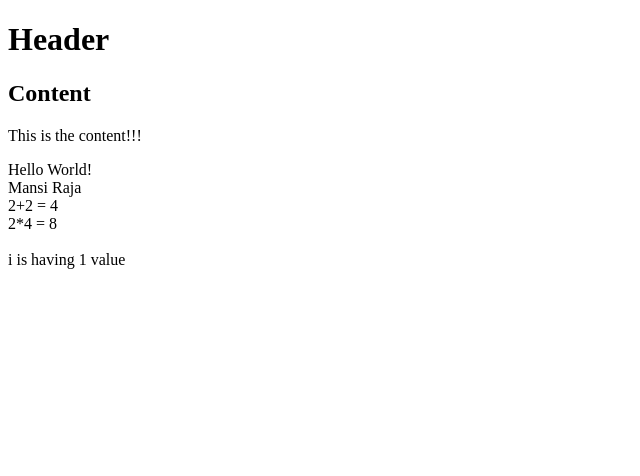
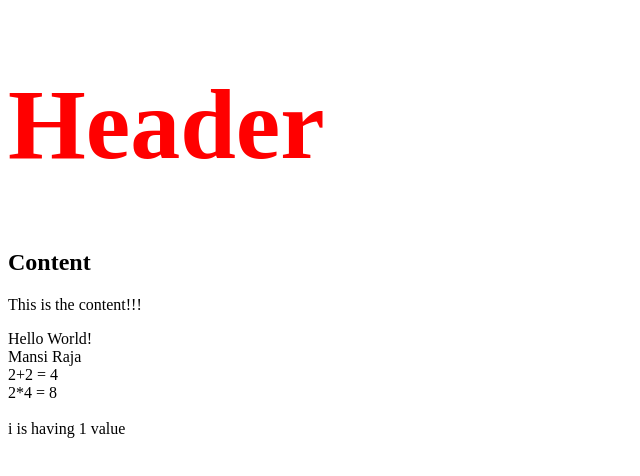
Before and after one commit to mansi-raja5/reactApp, a React app: page / in a window 1280 px wide. Shown: the top 476 px of the page, without its empty margins (0-640 px from the left). Built offline with nearby package versions, Linux system fonts and the light colour scheme.

Commit message:
Add Inline CSS to react

```diff
--- a/App.jsx
+++ b/App.jsx
@@ -3,9 +3,15 @@ import React from 'react';
 class App extends React.Component{
 	render(){
 		var i = 1;
+
+		var myStyle = {
+			fontSize: 100,
+			color : "red"
+		};
+
 		return(
 			<div>
-				<h1>Header</h1>
+				<h1 style = {myStyle}>Header</h1>
 				<h2>Content</h2>
 				<p data-myattribute = "somevalue">This is the content!!!</p>
 				Hello World!
```
